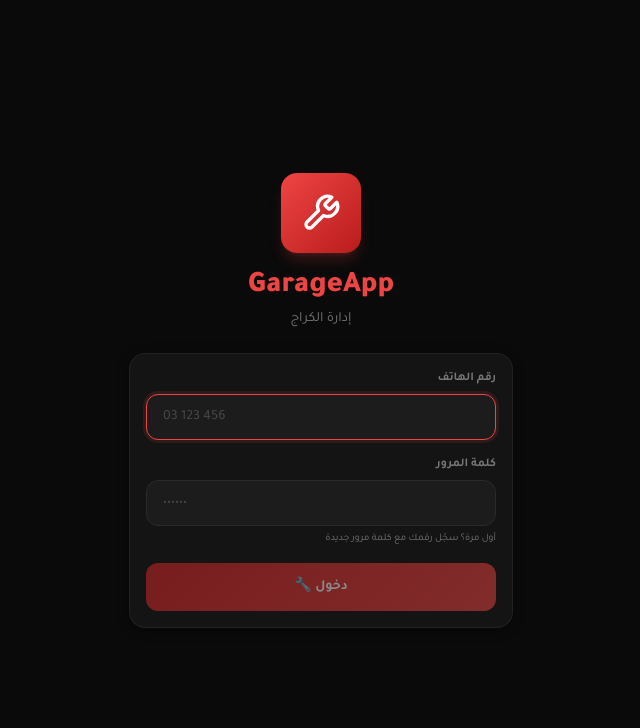
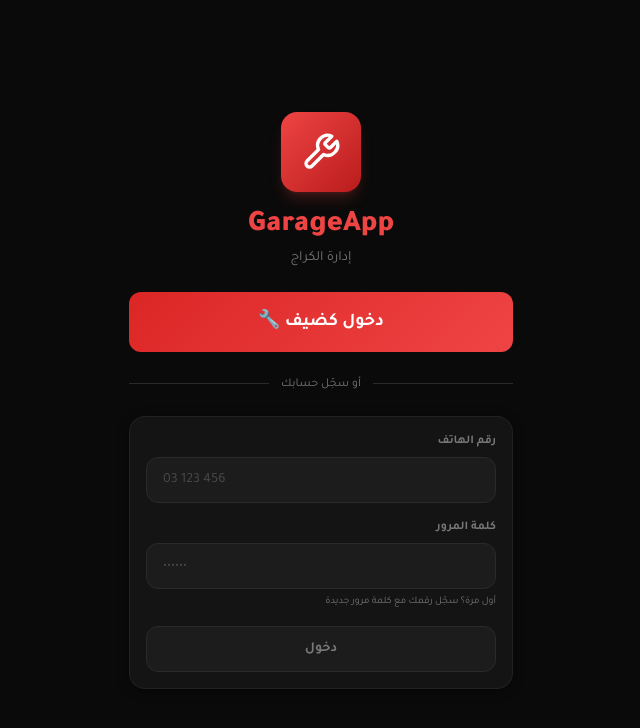
Before and after one commit to skaffralph99-droid/garage, a React (Vite) app: page / in a window 1280 px wide. Shown: the top 728 px of the page, without its empty margins (488-1128 px from the left). Built offline with nearby package versions, Linux system fonts and the light colour scheme; the HTML template or start-up script is replaced by a standard one.

Commit message:
Add guest login — one tap instant access for demos

```diff
--- a/src/pages/Login.tsx
+++ b/src/pages/Login.tsx
@@ -1,11 +1,15 @@
 import { useState } from 'react'
 import { supabase } from '../lib/supabase'
 import { Wrench } from 'lucide-react'
+
+const GUEST_EMAIL = 'guest@garageapp.lb'
+const GUEST_PASS = 'guest123456'
 
 export default function Login() {
   const [phone, setPhone] = useState('')
   const [pass, setPass] = useState('')
   const [loading, setLoading] = useState(false)
+  const [guestLoading, setGuestLoading] = useState(false)
   const [error, setError] = useState('')
 
   const submit = async () => {
@@ -24,6 +28,17 @@ export default function Login() {
     setLoading(false)
   }
 
+  const guestLogin = async () => {
+    setGuestLoading(true); setError('')
+    // Try login first, if no account create it
+    const { error: e } = await supabase.auth.signInWithPassword({ email: GUEST_EMAIL, password: GUEST_PASS })
+    if (e) {
+      const { error: e2 } = await supabase.auth.signUp({ email: GUEST_EMAIL, password: GUEST_PASS })
+      if (e2) setError(e2.message)
+    }
+    setGuestLoading(false)
+  }
+
   return (
     <div className="min-h-screen bg-g-bg flex items-center justify-center p-6">
       <div className="w-full max-w-sm space-y-6 animate-fade-up">
@@ -34,11 +49,24 @@ export default function Login() {
           <h1 className="text-3xl font-black text-g-red">GarageApp</h1>
           <p className="text-g-dim text-sm mt-1">إدارة الكراج</p>
         </div>
+
+        {/* Guest button — big, obvious, first thing they see */}
+        <button onClick={guestLogin} disabled={guestLoading}
+          className="btn-red text-lg w-full py-4">
+          {guestLoading ? 'جاري الدخول...' : 'دخول كضيف 🔧'}
+        </button>
+
+        <div className="flex items-center gap-3">
+          <div className="flex-1 h-px bg-g-border" />
+          <span className="text-g-dim text-xs">أو سجّل حسابك</span>
+          <div className="flex-1 h-px bg-g-border" />
+        </div>
+
         <div className="card space-y-4">
-          <div><label className="label-g">رقم الهاتف</label><input value={phone} onChange={e => setPhone(e.target.value)} className="input-g text-left" type="tel" inputMode="tel" placeholder="03 123 456" dir="ltr" autoFocus /></div>
+          <div><label className="label-g">رقم الهاتف</label><input value={phone} onChange={e => setPhone(e.target.value)} className="input-g text-left" type="tel" inputMode="tel" placeholder="03 123 456" dir="ltr" /></div>
           <div><label className="label-g">كلمة المرور</label><input value={pass} onChange={e => setPass(e.target.value)} className="input-g" type="password" placeholder="••••••" dir="ltr" onKeyDown={e => e.key === 'Enter' && submit()} /><p className="text-g-dim text-[10px] mt-1.5">أول مرة؟ سجّل رقمك مع كلمة مرور جديدة</p></div>
           {error && <p className="text-g-red text-sm font-bold animate-fade-in">{error}</p>}
-          <button onClick={submit} disabled={loading || !phone || !pass} className="btn-red">{loading ? 'جاري...' : 'دخول 🔧'}</button>
+          <button onClick={submit} disabled={loading || !phone || !pass} className="w-full py-3 rounded-xl font-bold text-sm bg-g-elevated border border-g-border text-g-dim transition-all active:scale-[0.97]">{loading ? 'جاري...' : 'دخول'}</button>
         </div>
       </div>
     </div>
```
